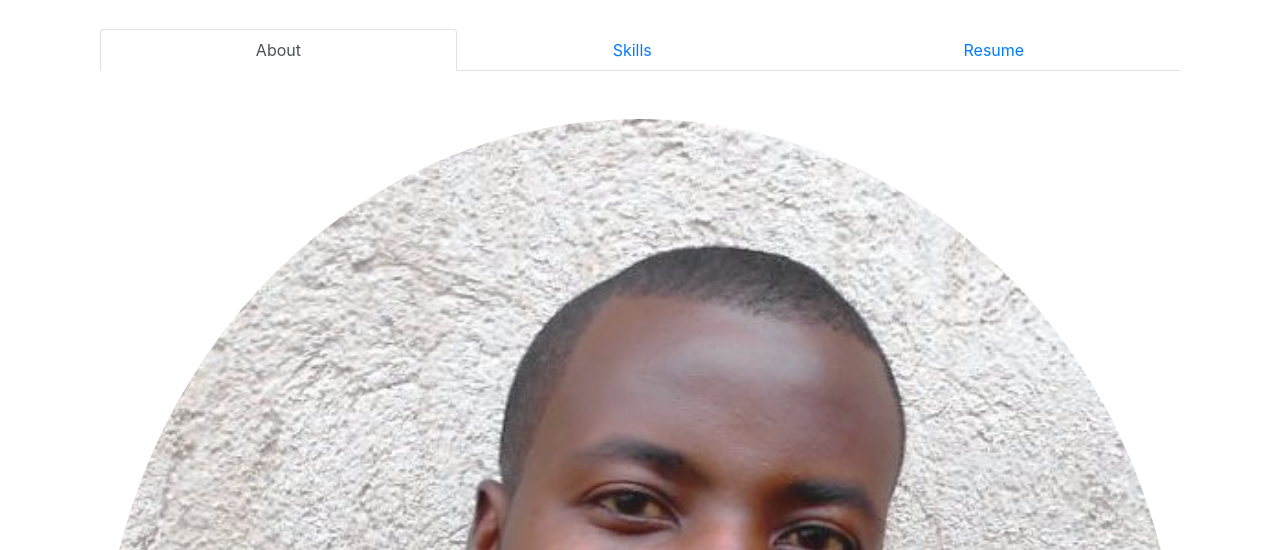
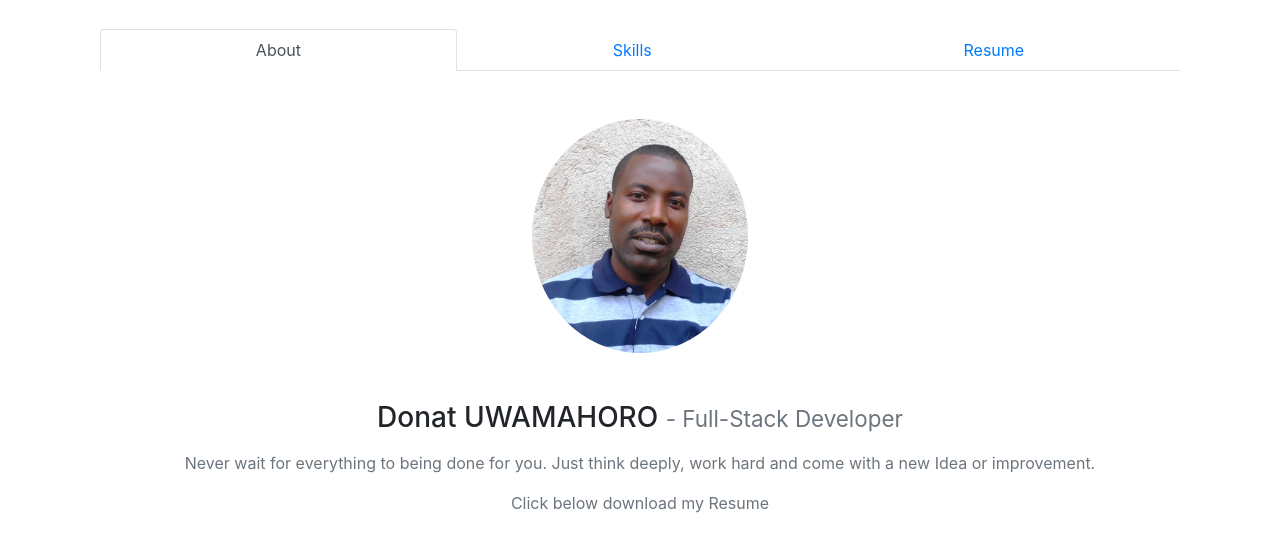
Before and after one commit to uwadonat/DonatUwamahoro, a plain HTML site: page index.html in a window 1280 px wide. Shown: the part 1197-1747 px from the top of the page. Drawn offline with nearby package versions, Linux system fonts and the light colour scheme.

Commit message:
Add my profile text

```diff
--- a/index.html
+++ b/index.html
@@ -83,17 +83,13 @@
                             <div class="tab-content" id="myTabContent">
                                 <div class="tab-pane fade show active" id="story" role="tabpanel" aria-labelledby="story-tab">
                                     <div class="text-center">
-                                        <div class="about-img mt-5 mb-5">
+                                        <div class="  mt-5 mb-5">
                                             <img src="./images/dont.JPG" alt=""
-                                                class="img-fluid mx-auto d-block rounded-circle">
+                                                class="img-fluid mx-auto about-img d-block rounded-circle">
                                         </div>
-                                        <h3 class="mb-3">Uduak John <small class="text-muted"> - Full-Stack
+                                        <h3 class="mb-3">Donat UWAMAHORO <small class="text-muted"> - Full-Stack
                                                 Developer</small></h3>
-                                        <p class="text-muted"> Whether figuring out a difficult problem or crafting a
-                                            beautiful user experience,
-                                        as a Full Stack Developer, programming
-                                        satisfies my desire for both constant
-                                        learning and personal ongoing refinement. </p>
+                                        <p class="text-muted"> Never wait for everything to being done for you. Just think deeply, work hard and come with a new Idea or improvement.</p>
                                         <p class="text-muted">
                                             Click below download my Resume </p>
 
@@ -407,7 +403,7 @@
                 <div class="col-lg-12">
                     <div class="text-center mt-5 mb-5">
                         <h4 class="mb-4"><a href="#aboutMe" class="text-dark footer-logo">Donat Uwamahoro</a></h4>
-                        <ul class="social-icons mb-4 list-inline">
+                        <ul class="social-icons mb-4 list-inline ">
                             <li class="list-inline-item social-icon"><a href="https://twitter.com/uwamahoroDonat" target="_blank"><i class="fab fa-twitter"></i></a></li>
                             <li class="list-inline-item social-icon"><a href="https://github.com/uwadonat" target="_blank"><i
                                         class="fab fa-github"></i></a></li>
--- a/styles/mystyle.css
+++ b/styles/mystyle.css
@@ -54,6 +54,13 @@
     background-color:darkslategray;
 }
 
+/* About section style */
+
+.about-img {
+    width:20%;
+}
+
+
 /* footer style */
 .section-title {
     color: black !important;
```
